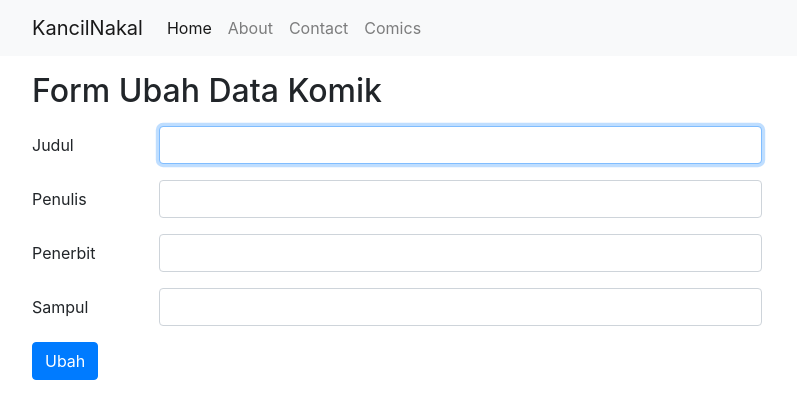
After one commit to kancil-nakal/unpas-ci4app, a CodeIgniter 4 app: template app/Views/comics/edit.php in a window 1280 px wide. The commit adds this page. Shown: the top 419 px of the page, without its empty margins (53-850 px from the left). Run offline with PHP 8.4 and a stand-in for CodeIgniter, Linux system fonts and the light colour scheme; the template is opened without the code that fills it, so the values that code supplies are empty; some libraries are stand-ins or nearby versions.

Commit message:
latihan delete edit

```diff
--- /dev/null
+++ b/app/Views/comics/edit.php
@@ -0,0 +1,47 @@
+<?= $this->extend('layout/template') ?>
+
+<?= $this->section('content') ?>
+<div class="container">
+    <div class="row">
+        <div class="col-8">
+            <h2 class="my-3">Form Ubah Data Komik</h2>
+            <form action="/comics/update/<?= $comics['id']; ?>" method="post">
+                <?= csrf_field(); ?>
+                <input type="hidden" name="slug" value="<?= $comics['slug']; ?>">
+                <div class="form-group row">
+                    <label for="judul" class="col-sm-2 col-form-label">Judul</label>
+                    <div class="col-sm-10">
+                        <input type="text" class="form-control <?= ($validation->hasError('judul')) ? 'is-invalid' : ''; ?>" id="judul" name="judul" autofocus value="<?= (old('judul')) ? old('judul') : $comics['judul']; ?> ">
+                        <div id="validationServer03Feedback" class="invalid-feedback">
+                            <?= $validation->getError('judul') ?>
+                        </div>
+                    </div>
+                </div>
+                <div class="form-group row">
+                    <label for="penulis" class="col-sm-2 col-form-label">Penulis</label>
+                    <div class="col-sm-10">
+                        <input type="text" class="form-control" id="penulis" name="penulis" value="<?= (old('penulis')) ? old('penulis') : $comics['penulis']; ?> ">
+                    </div>
+                </div>
+                <div class="form-group row">
+                    <label for="penerbit" class="col-sm-2 col-form-label">Penerbit</label>
+                    <div class="col-sm-10">
+                        <input type="text" class="form-control" id="penerbit" name="penerbit" value="<?= (old('penerbit')) ? old('penerbit') : $comics['penerbit']; ?> ">
+                    </div>
+                </div>
+                <div class="form-group row">
+                    <label for="sampul" class="col-sm-2 col-form-label">Sampul</label>
+                    <div class="col-sm-10">
+                        <input type="text" class="form-control" id="sampul" name="sampul" value="<?= (old('sampul')) ? old('sampul') : $comics['sampul']; ?> ">
+                    </div>
+                </div>
+                <div class="form-group row">
+                    <div class="col-sm-10">
+                        <button type="submit" class="btn btn-primary">Ubah</button>
+                    </div>
+                </div>
+            </form>
+        </div>
+    </div>
+</div>
+<?= $this->endSection() ?>
```
Also changed, not shown: app/Config/Routes.php (+6 -6 lines), app/Controllers/Comics.php (+48 -0 lines), app/Views/comics/detail.php (+9 -2 lines).
